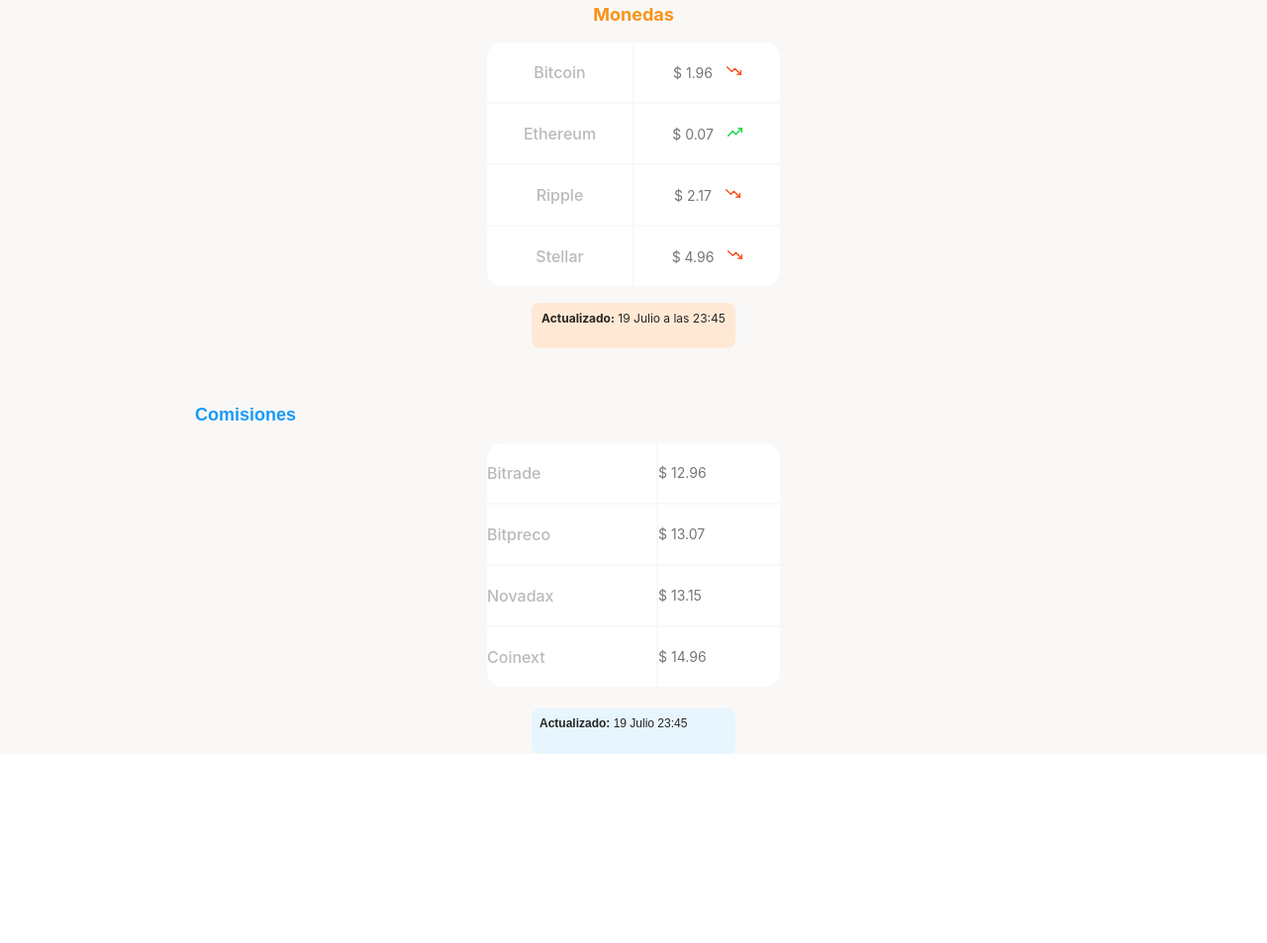
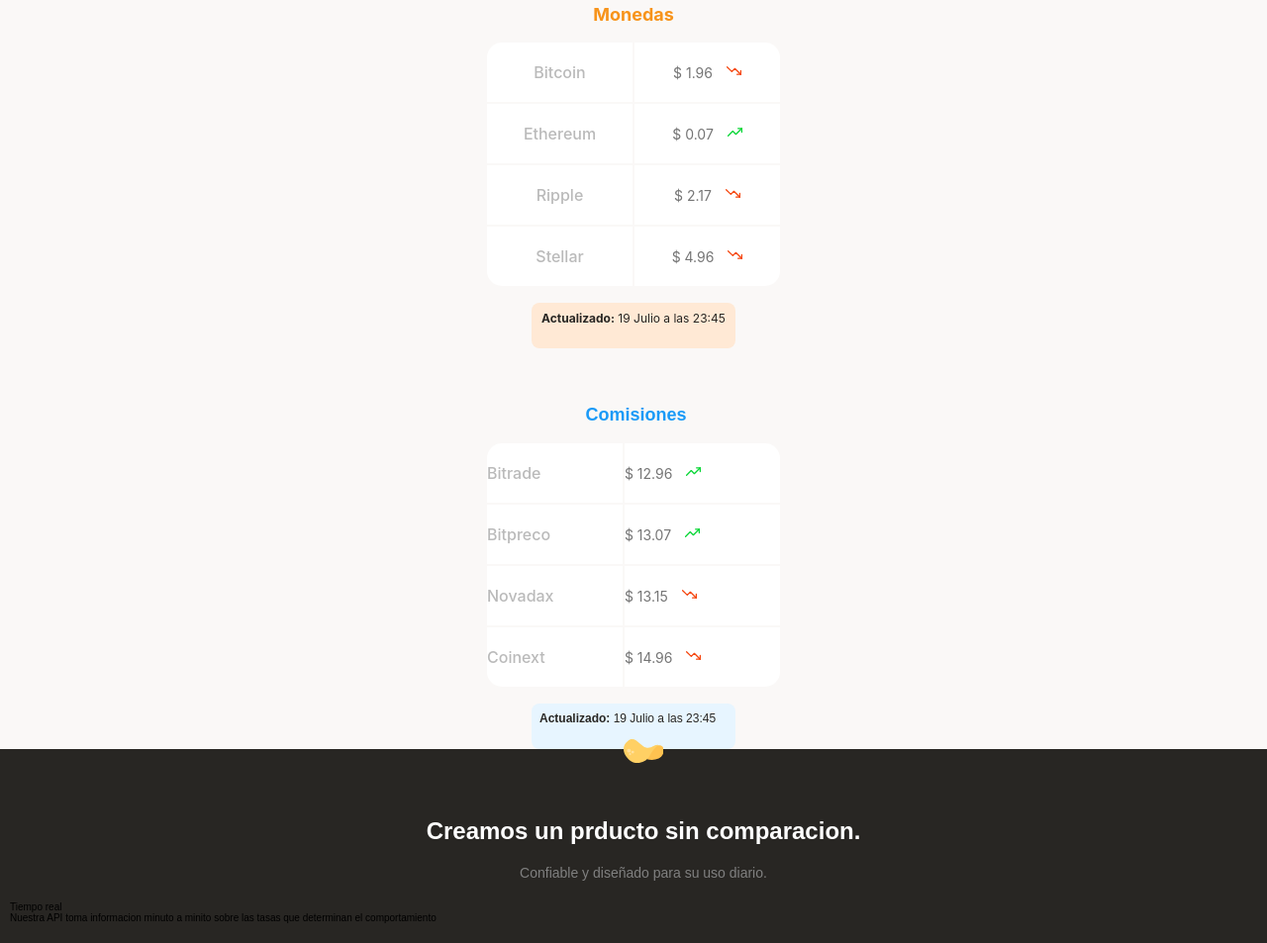
Before and after one commit to thormanredr/mobilefirst, a plain HTML site: page index.html in a window 1280 px wide. Shown: the part 763-1716 px from the top of the page at 99% size. Before the commit the page ends 1525 px from the top, so only its background shows below. Drawn offline with Linux system fonts and the light colour scheme.

Commit message:
tarjetas

```diff
--- a/css/style.css
+++ b/css/style.css
@@ -260,7 +260,7 @@ color: #757575;
 }
 
 .main-comission-table .comission-table-title{
-    text-align: left;
+    text-align: center;
     margin-left: 5px;
     margin-top: 15px;
     margin-bottom: 15px;
@@ -310,11 +310,32 @@ color: #757575;
     border-radius: 0 0 15px 0;
 }
 
+.comission-table-container .down {
+    display: inline-block;
+    width: 15px;
+    height: 15px;
+    margin-left: 10px;
+    background-image: url("/assets/icons/trending-down.svg");
+    background-size: cover;
+    background-position: center;
+    background-repeat: no-repeat;
+}
+
+.comission-table-container .up {
+    display: inline-block;
+    width: 15px;
+    height: 15px;
+    margin-left: 10px;
+    background-image: url("/assets/icons/trending-up.svg");
+    background-size: cover;
+    background-position: center;
+    background-repeat: no-repeat;
+}
 .comission-table-date{
     width: 190px;
     height: 30px;
     margin: 0 auto;
-    margin-top: 20px;
+    margin-top: 15px;
     padding: 8px;
     border-radius: 8px;
     background-color: var(--soft-blue);
@@ -326,3 +347,46 @@ color: #757575;
     font-weight: 300;
     color: var(--warm-black);
 }
+
+.main-product-detail {
+    position: relative;
+    width: 100%;
+    min-width: 320px;
+    height: auto;
+    padding: 20px 10px;
+    background: var(--warm-black);
+}
+
+.product-detail--batata-logo {
+    position: absolute;
+    width: 40px;
+    height: 25px;
+    top: -10px;
+    left: calc(50% - 20px);
+    background-image: url(/assets/icons/batata.svg);
+}
+
+.product-detail--title {
+    width: 90%;
+    min-width: 288px;
+    height: auto;
+    margin: 0 auto;
+    margin-top: 50px;
+    text-align: center;
+}
+
+.product-detail--title h2 {
+    margin-bottom: 20px;
+    font-size: 2.4rem;
+    font-weight: bold;
+    line-height: 2.6rem;
+    color: var(--just-white);
+}
+
+.product-detail--title p {
+    margin-bottom: 20px;
+    font-size: 1.4rem;
+    font-weight: 500;
+    line-height: 1.8rem;
+    color: #808080;
+}
--- a/index.html
+++ b/index.html
@@ -67,32 +67,44 @@
                 <table class="comission-table-container">
                     <tr>
                         <td class="top-left">Bitrade</td>
-                        <td class="table__right top-right">$ 12.96</td>
+                        <td class="table__right top-right">$ 12.96 <span class="up"></span></td>
                     </tr>
                     <tr>
                         <td>Bitpreco</td>
-                        <td class="table__right">$ 13.07</td>
+                        <td class="table__right">$ 13.07 <span class="up"></span></td>
                     </tr>
                     <tr>
                         <td>Novadax</td>
-                        <td class="table__right">$ 13.15</td>
+                        <td class="table__right">$ 13.15 <span class="down"></span></td>
                     </tr>
                     <tr>
                         <td class="bottom-left">Coinext</td>
-                        <td class="table__right bottom-right">$ 14.96</td>
+                        <td class="table__right bottom-right">$ 14.96 <span class="down"></span></td>
                     </tr>
                 </table>
             </div>
 
             <div class="comission-table-date">
-                <p>
-                   <b>Actualizado: </b> 19 Julio 23:45
-                </p>
+                <p><b>Actualizado: </b> 19 Julio a las 23:45</p>
             </div>
         </div>
 
-
-        <section></section>
+        <section class="main-product-detail">
+            <span class="product-detail--batata-logo"></span>
+            <div class="product-detail--title">
+                <h2>Creamos un prducto sin comparacion.</h2>
+                <p>Confiable y diseñado para su uso diario.</p>
+            </div>
+            <section class="product-cards--container">
+                <article class="product-detail--card">
+                    <span class="clock"></span>
+                    <p class="product--card-title">Tiempo real</p>
+                    <p class="product--card-body">Nuestra API toma informacion minuto a minito
+                        sobre las tasas que determinan el comportamiento
+                    </p>
+                </article>
+            </section>
+        </section>
         <section></section>
         <section></section>
     </main>
```
